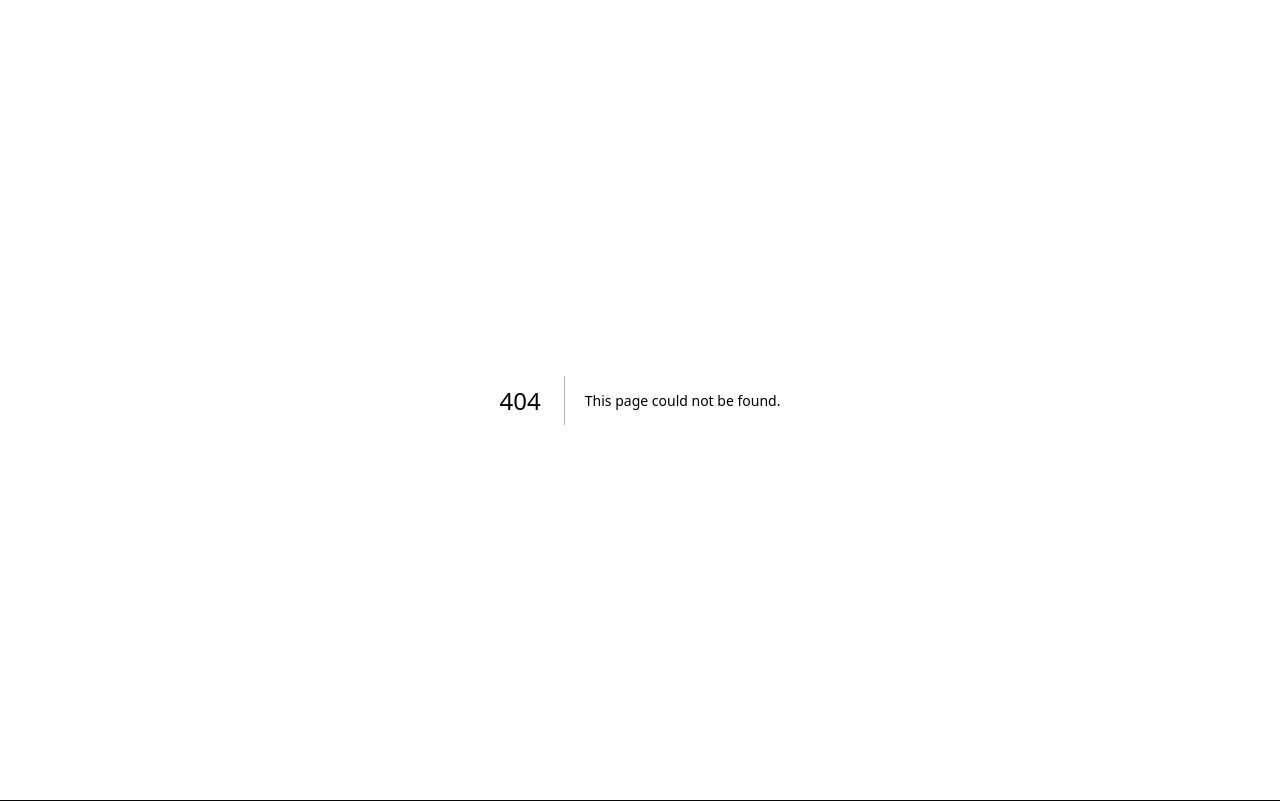
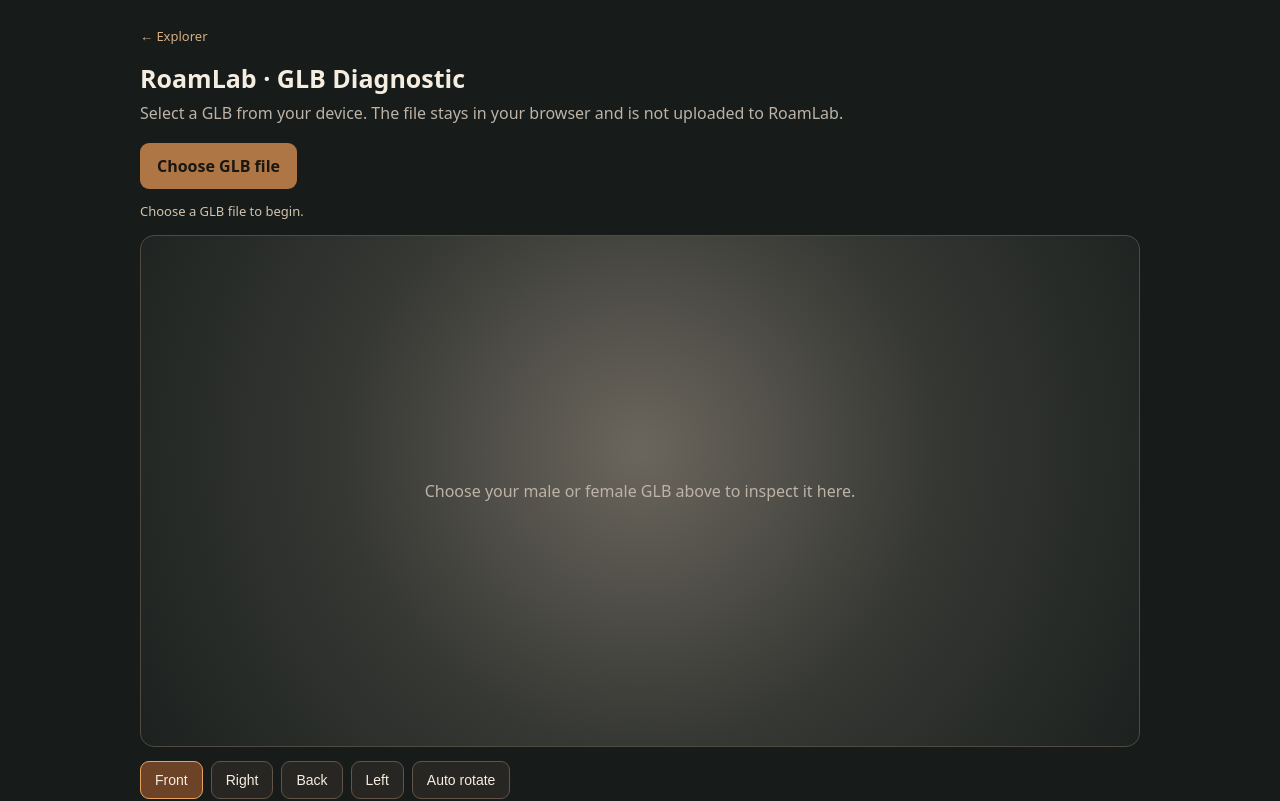
Before and after one commit to QinWei76/roamlab, a Next.js app: page /explorer/glb-diagnostic in a window 1280 px wide. Before the commit this address had no page. Shown: the top 801 px of the page. Built offline with nearby package versions, Linux system fonts and the light colour scheme.

Commit message:
Add isolated browser GLB diagnostic page with local file picker and material comparison

```diff
--- /dev/null
+++ b/src/app/explorer/glb-diagnostic/page.tsx
@@ -0,0 +1,113 @@
+"use client";
+
+import { createElement, useEffect, useRef, useState } from "react";
+
+type View = "front" | "right" | "back" | "left";
+type MaterialMode = "original" | "clay";
+
+export default function GlbDiagnostic() {
+  const viewerRef = useRef<HTMLElement | null>(null);
+  const urlRef = useRef<string | null>(null);
+  const [src, setSrc] = useState("");
+  const [filename, setFilename] = useState("");
+  const [status, setStatus] = useState("Choose a GLB file to begin.");
+  const [view, setView] = useState<View>("front");
+  const [mode, setMode] = useState<MaterialMode>("original");
+  const [loaded, setLoaded] = useState(false);
+  const [spin, setSpin] = useState(false);
+
+  useEffect(() => {
+    import("@google/model-viewer").catch((err) => setStatus("Viewer initialization failed: " + String(err)));
+    return () => { if (urlRef.current) URL.revokeObjectURL(urlRef.current); };
+  }, []);
+
+  useEffect(() => {
+    const el = viewerRef.current;
+    if (!el) return;
+    const onLoad = () => { setLoaded(true); setStatus("Loaded. Compare original and clay views."); };
+    const onError = () => { setLoaded(false); setStatus("Could not render GLB. Try another file."); };
+    el.addEventListener("load", onLoad);
+    el.addEventListener("error", onError);
+    return () => { el.removeEventListener("load", onLoad); el.removeEventListener("error", onError); };
+  }, [src]);
+
+  useEffect(() => {
+    const el = viewerRef.current as (HTMLElement & { cameraOrbit?: string; jumpCameraToGoal?: () => void }) | null;
+    if (!el || !loaded) return;
+    const azimuth: Record<View, string> = { front: "0deg", right: "90deg", back: "180deg", left: "270deg" };
+    el.cameraOrbit = azimuth[view] + " 80deg auto";
+    el.jumpCameraToGoal?.();
+  }, [view, loaded]);
+
+  useEffect(() => {
+    const el = viewerRef.current as (HTMLElement & { model?: { materials?: Array<{ pbrMetallicRoughness?: { baseColorTexture?: { texture?: unknown; setTexture?: (texture: unknown) => void }; setBaseColorFactor?: (factor: number[] | string) => void } }> } }) | null;
+    if (!el?.model?.materials || !loaded) return;
+    try {
+      for (const material of el.model.materials) {
+        const pbr = material.pbrMetallicRoughness;
+        if (!pbr) continue;
+        const tex = pbr.baseColorTexture;
+        if (tex && !(tex as any).__roamlabOriginalCaptured) {
+          (tex as any).__roamlabOriginalCaptured = true;
+          (tex as any).__roamlabOriginalTexture = tex.texture ?? null;
+        }
+        if (mode === "clay") {
+          tex?.setTexture?.(null);
+          pbr.setBaseColorFactor?.([0.78, 0.78, 0.76, 1]);
+        } else {
+          tex?.setTexture?.((tex as any)?.__roamlabOriginalTexture ?? null);
+          pbr.setBaseColorFactor?.([1, 1, 1, 1]);
+        }
+      }
+    } catch (error) { setStatus("Material switch unavailable for this model: " + String(error)); }
+  }, [mode, loaded]);
+
+  const pickFile = (file?: File) => {
+    if (!file) return;
+    if (!file.name.toLowerCase().endsWith(".glb")) { setStatus("Please choose a .glb file."); return; }
+    if (urlRef.current) URL.revokeObjectURL(urlRef.current);
+    const url = URL.createObjectURL(file);
+    urlRef.current = url;
+    setLoaded(false); setMode("original"); setView("front"); setSrc(url);
+    setFilename(file.name);
+    setStatus("Loading " + file.name + " (" + (file.size / 1048576).toFixed(1) + " MB)...");
+  };
+
+  const buttonStyle = (active: boolean): React.CSSProperties => ({
+    padding: "10px 14px", borderRadius: 9, border: "1px solid " + (active ? "#e8a15e" : "#625448"),
+    background: active ? "#6c4327" : "#282622", color: "#f5ede0", cursor: "pointer", fontSize: 14
+  });
+
+  return (
+    <main style={{ minHeight: "100dvh", background: "#171b1a", color: "#f5ede0", padding: "24px 16px", fontFamily: "system-ui, sans-serif" }}>
+      <div style={{ maxWidth: 1000, margin: "0 auto" }}>
+        <a href="/explorer" style={{ color: "#d4ad82", textDecoration: "none", fontSize: 13 }}>← Explorer</a>
+        <h1 style={{ fontSize: 25, margin: "15px 0 6px" }}>RoamLab · GLB Diagnostic</h1>
+        <p style={{ color: "#bdb3a7", lineHeight: 1.6, marginTop: 0 }}>Select a GLB from your device. The file stays in your browser and is not uploaded to RoamLab.</p>
+        <label style={{ display: "inline-block", padding: "12px 17px", background: "#ae7545", borderRadius: 9, cursor: "pointer", fontWeight: 650, color: "#181714" }}>
+          Choose GLB file
+          <input type="file" accept=".glb,model/gltf-binary" onChange={(e) => pickFile(e.target.files?.[0])} style={{ display: "none" }} />
+        </label>
+        <p role="status" style={{ color: "#d3c3ad", fontSize: 13, minHeight: 20 }}>{status}</p>
+        <div style={{ position: "relative", width: "100%", height: "min(64vh, 650px)", minHeight: 360, border: "1px solid #514a40", borderRadius: 14, overflow: "hidden", background: "radial-gradient(circle at 50% 42%, #6b665d 0%, #353733 52%, #1c211f 100%)" }}>
+          {src ? createElement("model-viewer", {
+            key: src, ref: viewerRef, src, alt: filename || "GLB character model",
+            "camera-controls": "", "auto-rotate": spin ? "" : undefined,
+            "auto-rotate-delay": "0", "environment-image": "neutral",
+            "shadow-intensity": "1", "camera-orbit": "0deg 80deg auto",
+            "field-of-view": "30deg", style: { width: "100%", height: "100%", display: "block" }
+          }) : <div style={{ height: "100%", display: "grid", placeItems: "center", color: "#bdb3a7", textAlign: "center", padding: 24 }}>Choose your male or female GLB above to inspect it here.</div>}
+        </div>
+        <div style={{ display: "flex", flexWrap: "wrap", gap: 8, marginTop: 14 }}>
+          {(["front", "right", "back", "left"] as View[]).map((v) => <button key={v} disabled={!loaded} onClick={() => { setSpin(false); setView(v); }} style={buttonStyle(view === v)}>{v[0].toUpperCase() + v.slice(1)}</button>)}
+          <button disabled={!loaded} onClick={() => setSpin((s) => !s)} style={buttonStyle(spin)}>{spin ? "Stop rotation" : "Auto rotate"}</button>
+        </div>
+        <div style={{ display: "flex", gap: 8, marginTop: 12 }}>
+          <button disabled={!loaded} onClick={() => setMode("original")} style={buttonStyle(mode === "original")}>Original texture</button>
+          <button disabled={!loaded} onClick={() => setMode("clay")} style={buttonStyle(mode === "clay")}>Clay / no color texture</button>
+        </div>
+        <p style={{ fontSize: 13, color: "#bdb3a7", lineHeight: 1.7, marginTop: 18 }}>Test: inspect the face and jacket with Original texture, then switch to Clay. If defects remain in Clay, geometry may be damaged. If they disappear, texture mapping is a likely cause. Clay mode removes base-color texture only; normal/other material maps may remain. The front view is relative to the GLB coordinate system and may not match the character's actual face direction.</p>
+      </div>
+    </main>
+  );
+}
```
